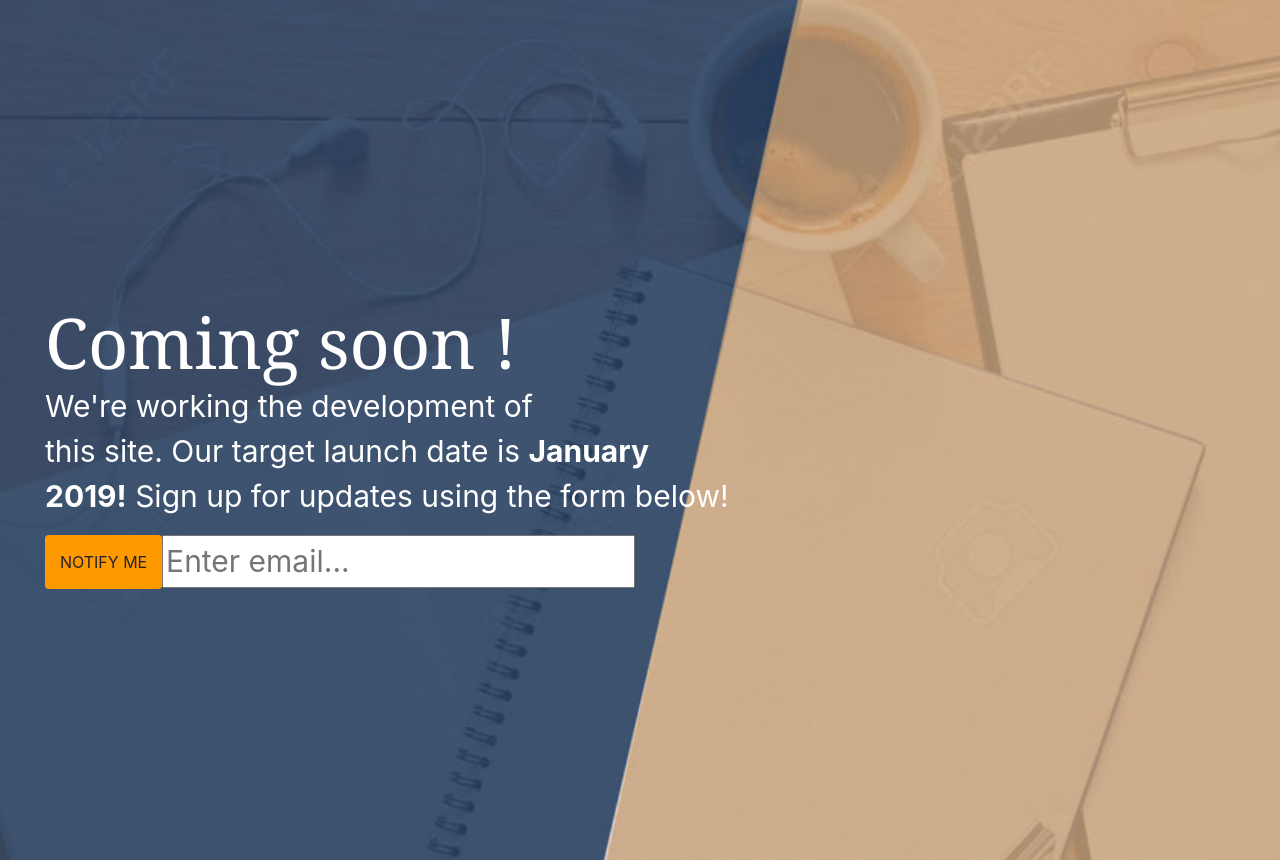
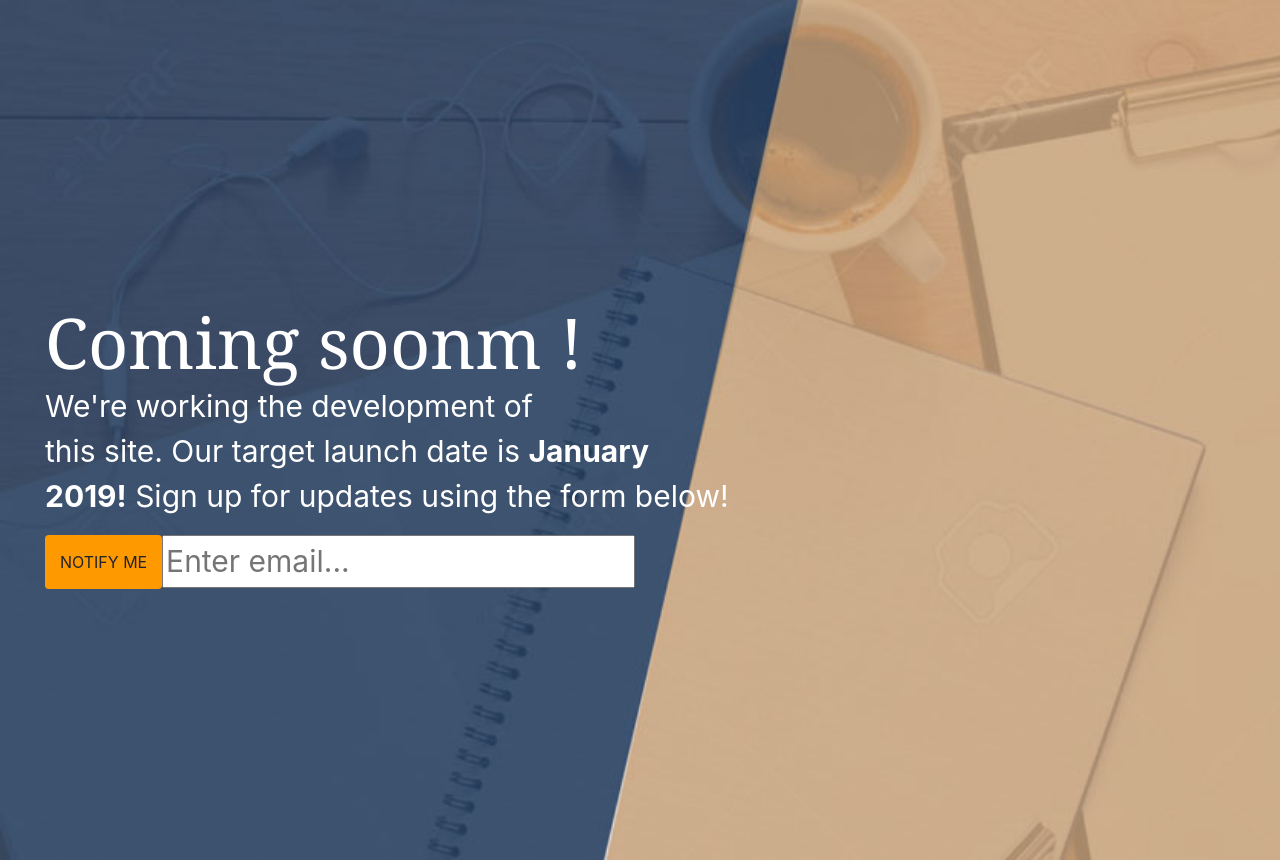
Before and after one commit to Mensah839/Mon-site, a plain HTML site: page INDEX.html in a window 1280 px wide. Shown: the top 860 px of the page. Drawn offline with nearby package versions, Linux system fonts and the light colour scheme.

Commit message:
Met à jour le contenu de la page INDEX.html

```diff
--- a/INDEX.html
+++ b/INDEX.html
@@ -14,7 +14,7 @@
     </div> -->
 <article class="posi">
     <header>
-        <h1> Coming soon !</h1>
+        <h1> Coming soonm !</h1>
     </header>
         <p>
         We're working the development of <br> this site. Our target launch date is <strong>January <br> 2019!</strong> Sign up for updates using the form below!
```
